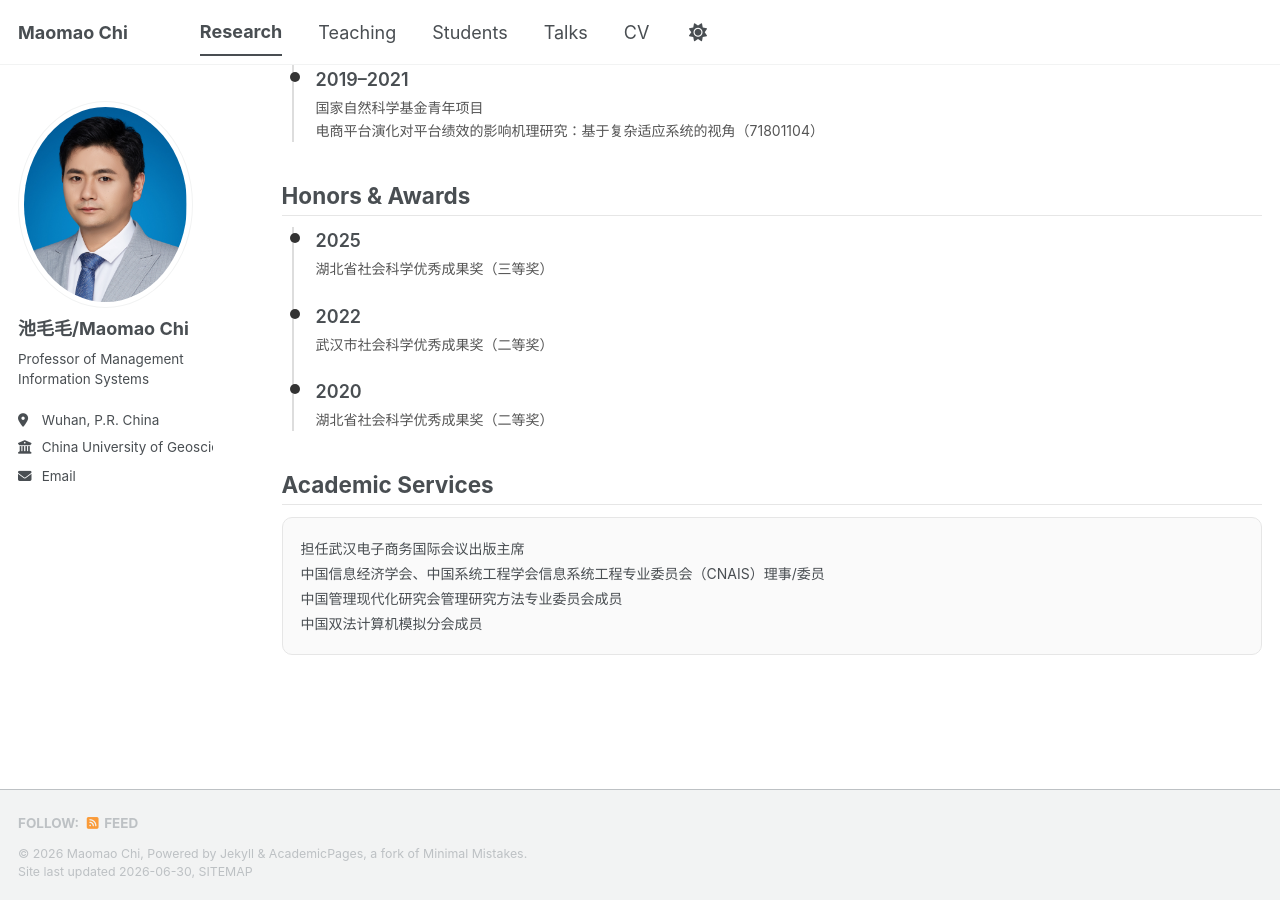
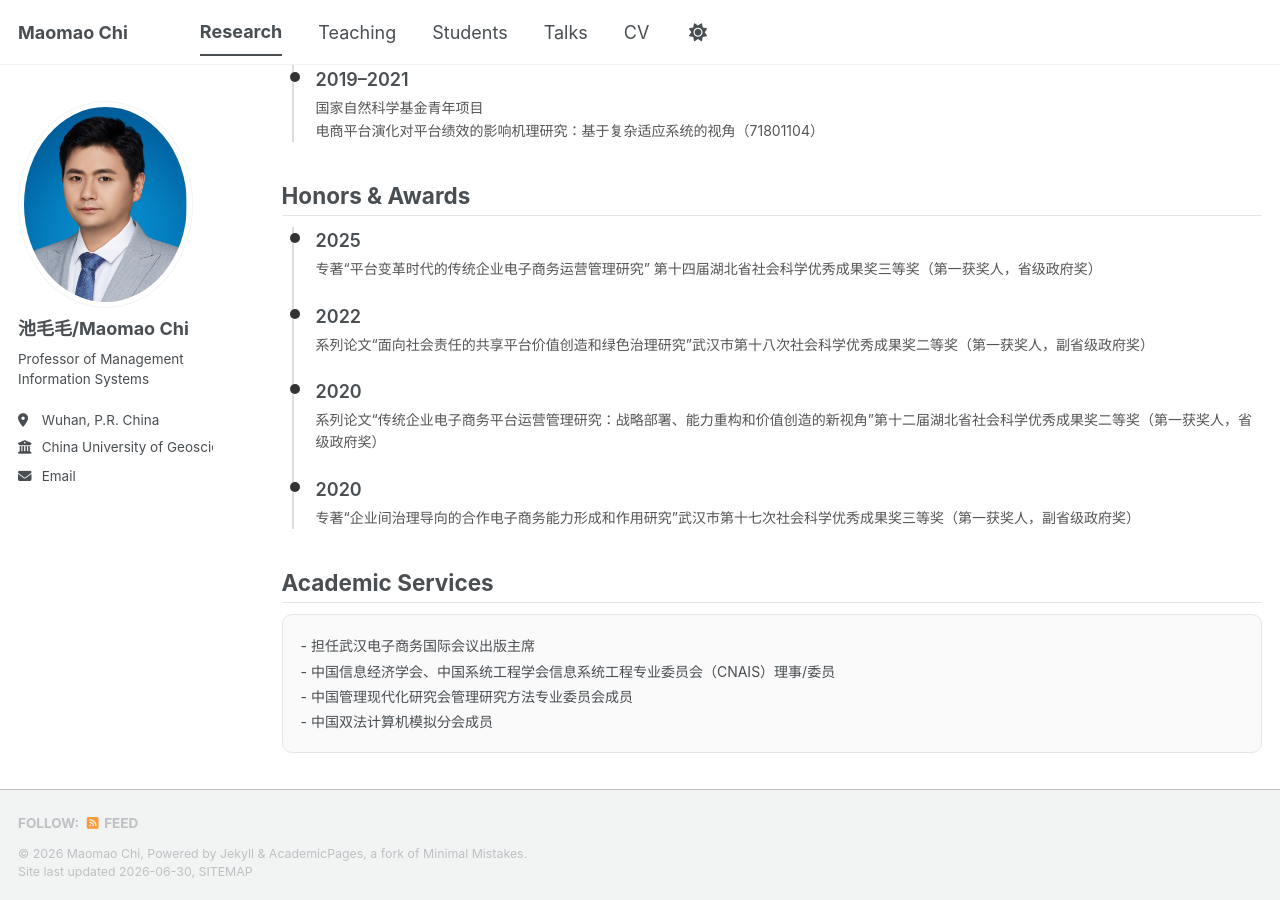
Before and after one commit to nishaochen/chimaomao, a Jekyll site: the page built from _pages/research.html, in a window 1280 px wide and 900 px high, scrolled down 1373 px. Built offline with Jekyll 4.4.1, drawn with Linux system fonts in a browser that asks for light colours; a style sheet for code colours, icons or effects is not loaded.

Commit message:
Update research.html

```diff
--- a/_pages/research.html
+++ b/_pages/research.html
@@ -120,35 +120,27 @@ details summary {
 (18) Maomao Chi, Wenjing Li, Yuanxiang John Li, Min Zhou, Rui Huang.
 Unraveling the Paradoxical Effects of Digital Transformation on Organizational Resilience: The Role of Customer and Supplier Concentrations.
 Journal of Business Research, 191, 115268, 2025 (SSCI, IF=10.5, ABS3, FMS B)<br><br>
-
 (17) Maomao Chi, Rui Huang, Yuanxiang John Li, Junjing Wang.
 The Impact of Cross-Boundary Knowledge Management and Platform Control on Sellers’ Innovativeness and Competitiveness.
 Technovation, 141, 103171, 2025 (SSCI, IF=11.5, ABS3, FMS B)<br><br>
-
 (16) Junjing Wang, Maomao Chi*, Rui Huang, Wenjing Li.
 Factors and Mechanisms Influencing the Resilience of Peer-to-Peer Accommodation Hosts During the COVID-19 Crisis: Insights from a Qualitative Study.
 International Journal of Mobile Communications, 26(2): 214–238, 2025 (SSCI)<br><br>
-
 (15) Fei Wang, Chang Zhang, Feiyan Lin, Maomao Chi*, Jing Zhao.
 Understanding the Effectiveness of Influencer Recommendation Information on Social Media Platforms.
 Journal of Consumer Behaviour, 23(5): 2163–2177, 2024 (SSCI)<br><br>
-
 (14) Shanshan Zhai, Lixin Xia, Maomao Chi*, Xuguang Li.
 Configurational Determinants of Time-to-Win in NSFC Youth Program Funding: Insights from Chinese Library and Information Science.
 Information Processing & Management, 61(3): 103649, 2024 (SSCI)<br><br>
-
 (13) Maomao Chi, Yunran Wang, Haiyan Ma*, Min Zhou.
 What Drives Mobile Game Stickiness and In-Game Purchase Intention? Based on the Uses and Gratifications Theory.
 International Journal of Mobile Communications, 24(4): 424–452, 2024 (SSCI)<br><br>
-
 (12) Yang Liu, Xingchen Ding, Maomao Chi*, Jiang Wu, Lili Ma.
 Assessing the Helpfulness of Hotel Reviews for Information Overload: A Multi-View Spatial Feature Approach.
 Information Technology & Tourism, 26: 59–87, 2024 (SSCI)<br><br>
-
 (11) Shangui Hu, Fengle Ji, Hefu Liu, Maomao Chi*.
 Exploring the Impacts of Mobile Device Usage on Individual Creativity: A Cross-Cultural Perspective.
 International Journal of Mobile Communications, 22(4): 449–475, 2023 (SSCI)<br><br>
-
 (10) Feiyan Lin, Hengqi Tian, Jing Zhao, Maomao Chi*.
 Reward or Punish: Investigating Output Controls and Content Generation in Multi-Sided Platform Context.
 Internet Research, 33(2): 578–605, 2023 (SSCI, ABS3, FMS B)
@@ -205,21 +197,28 @@ Internet Research, 33(2): 578–605, 2023 (SSCI, ABS3, FMS B)
 <div class="t-item">
   <div class="t-year">2025</div>
   <div class="t-content">
-    湖北省社会科学优秀成果奖（三等奖）
+    专著“平台变革时代的传统企业电子商务运营管理研究” 第十四届湖北省社会科学优秀成果奖三等奖（第一获奖人，省级政府奖）
   </div>
 </div>
 
 <div class="t-item">
   <div class="t-year">2022</div>
   <div class="t-content">
-    武汉市社会科学优秀成果奖（二等奖）
+    系列论文“面向社会责任的共享平台价值创造和绿色治理研究”武汉市第十八次社会科学优秀成果奖二等奖（第一获奖人，副省级政府奖）
   </div>
 </div>
 
 <div class="t-item">
   <div class="t-year">2020</div>
   <div class="t-content">
-    湖北省社会科学优秀成果奖（二等奖）
+    系列论文“传统企业电子商务平台运营管理研究：战略部署、能力重构和价值创造的新视角”第十二届湖北省社会科学优秀成果奖二等奖（第一获奖人，省级政府奖）
+  </div>
+</div>
+
+<div class="t-item">
+  <div class="t-year">2020</div>
+  <div class="t-content">
+    专著“企业间治理导向的合作电子商务能力形成和作用研究”武汉市第十七次社会科学优秀成果奖三等奖（第一获奖人，副省级政府奖）
   </div>
 </div>
 
@@ -231,9 +230,9 @@ Internet Research, 33(2): 578–605, 2023 (SSCI, ABS3, FMS B)
 
 <div class="pub-card">
 
-担任武汉电子商务国际会议出版主席<br>
-中国信息经济学会、中国系统工程学会信息系统工程专业委员会（CNAIS）理事/委员<br>
-中国管理现代化研究会管理研究方法专业委员会成员<br>
-中国双法计算机模拟分会成员
+- 担任武汉电子商务国际会议出版主席<br>
+- 中国信息经济学会、中国系统工程学会信息系统工程专业委员会（CNAIS）理事/委员<br>
+- 中国管理现代化研究会管理研究方法专业委员会成员<br>
+- 中国双法计算机模拟分会成员
 
 </div>
```
